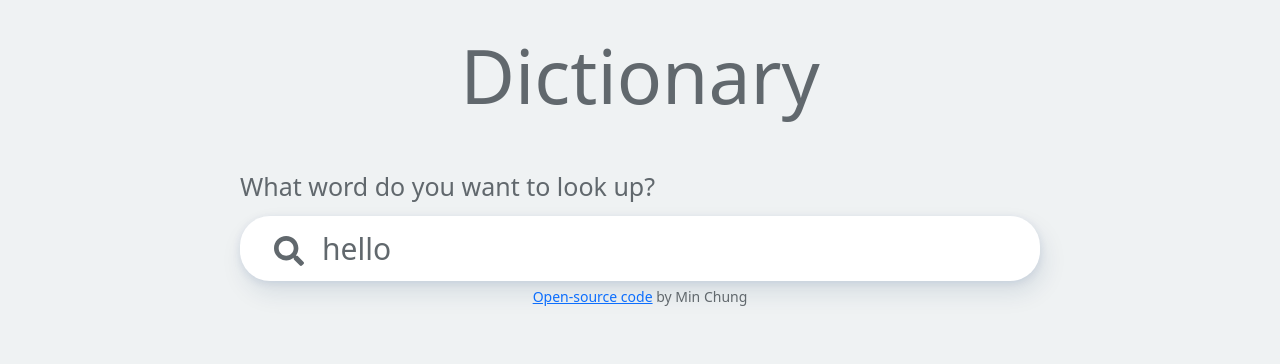
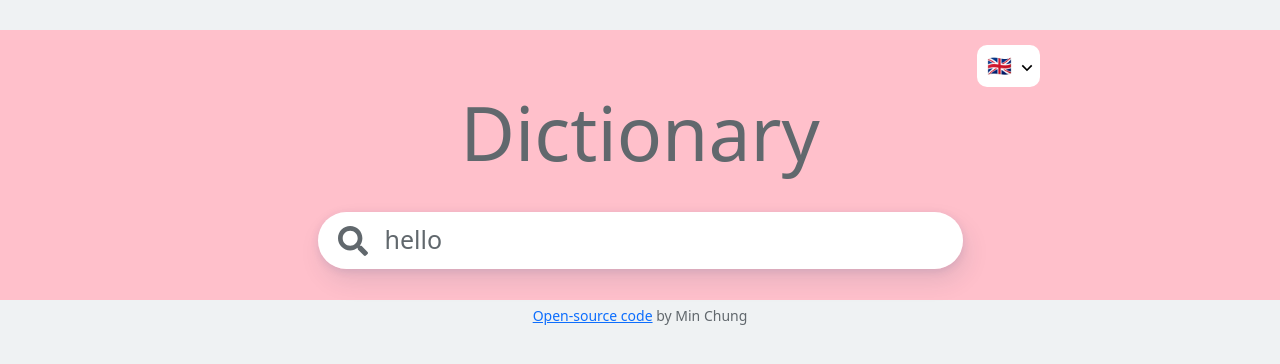
Before and after one commit to m-kchung/dictionary, a React (Create React App) app: page / in a window 1280 px wide. Shown: the top 364 px of the page. Built offline with nearby package versions, Linux system fonts and the light colour scheme; no server answers; the HTML template or start-up script is replaced by a standard one.

Commit message:
Added the option to choose between American vs British English

```diff
--- a/src/Dictionary.css
+++ b/src/Dictionary.css
@@ -1,6 +1,16 @@
-.Dictionary {
+.backgroundTop {
+  background-color: pink;
+  padding-bottom: 40px;
+}
+
+.Dictionary .topSection {
   margin: 0 auto;
-  max-width: 800px;
+  max-width: 700px;
+}
+.searchHeading {
+  font-size: 25px;
+  padding: 0 0 10px;
+  text-align: center;
 }
 .Dictionary h1 {
   font-size: 75px;
@@ -8,43 +18,110 @@
 }
 
 .search {
-  padding: 40px 0 0 0;
+  padding-top: 20px;
+  text-align: center;
 }
 
-.searchSection {
-  text-align: center;
+.searchForm {
+  display: inline;
   box-shadow: 0 2px 8px rgb(0 48 130 / 10%), 4px 12px 24px rgb(4 53 88 / 10%);
-}
-
-.searchHeading {
-  font-size: 25px;
-  padding: 0 0 10px;
-}
-
-.searchBar {
-  border: 0px;
-  outline: none;
-  width: 90%;
-  font-size: 30px;
-  padding: 0 10px;
-  color: #61686d;
-}
-
-.searchSection {
-  align-items: center;
-  padding: 10px;
+  padding: 20px 20px 15px 20px;
   background: #fff;
   border-radius: 30px;
 }
 
+.Dictionary .searchButton {
+  border: none;
+  background-color: transparent;
+}
+.searchBar {
+  border: 0px;
+  outline: none;
+  font-size: 25px;
+  color: #61686d;
+  width: 80%;
+}
+
+.Dictionary form {
+  display: inline;
+}
+
 .searchIcon {
   font-size: 30px;
-  padding: 8px;
+  padding: 0 15px 0 0;
+  color: #61686d;
 }
 .Dictionary section {
   background: #ffffff;
   padding: 30px;
   margin: 20px 0;
   border-radius: 20px;
-  box-shadow: 0 2px 8px rgb(0 48 130 / 10%), 4px 12px 24px rgb(4 53 88 / 10%);
+  box-shadow: 4px 4px 14px rgb(0 48 130 / 10%);
 }
+
+.resultsSection {
+  margin: 0 auto;
+  max-width: 800px;
+}
+
+.Menu {
+  text-align: right;
+  margin: 0 auto;
+  padding-top: 15px;
+  max-width: 800px;
+}
+
+/* Style The Dropdown Button */
+.dropbtn {
+  background-color: rgb(255, 255, 255);
+  font-size: 20px;
+  padding: 6px 3px 6px 10px;
+  text-align: center;
+  border: none;
+  cursor: pointer;
+  border-radius: 10px;
+  line-height: 1.5;
+  transition: color 0.15s ease-in-out, background-color 0.15s ease-in-out,
+    border-color 0.15s ease-in-out, box-shadow 0.15s ease-in-out;
+}
+
+/* The container <div> - needed to position the dropdown content */
+.dropdown {
+  position: relative;
+  display: inline-block;
+}
+
+/* Dropdown Content (Hidden by Default) */
+.dropdown-content {
+  display: none;
+  position: absolute;
+  background-color: #f9f9f9;
+  min-width: 55px;
+  box-shadow: 0px 8px 16px 0px rgba(0, 0, 0, 0.2);
+  z-index: 1;
+  margin: 1px;
+  text-align: left;
+}
+
+/* Links inside the dropdown */
+.dropdown-content a {
+  padding: 8px 16px 8px 12px;
+  text-decoration: none;
+  display: block;
+}
+
+/* Change color of dropdown links on hover */
+.dropdown-content a:hover {
+  background-color: #f1f1f1;
+  text-decoration: none;
+}
+
+/* Show the dropdown menu on hover */
+.dropdown:hover .dropdown-content {
+  display: block;
+}
+
+/* Change the background color of the dropdown button when the dropdown content is shown */
+.dropdown:hover .dropbtn {
+  background-color: #c5ddc6;
+}
--- a/src/Dictionary.js
+++ b/src/Dictionary.js
@@ -4,12 +4,24 @@ import axios from "axios";
 import Results from "./Results";
 import Images from "./Images";
 import { FaSearch } from "react-icons/fa";
+import { RiArrowDownSLine } from "react-icons/ri";
 
 export default function Dictionary(props) {
   const [loaded, setLoaded] = useState(false);
   const [keyword, setKeyword] = useState(props.defaultKeyword);
   const [results, setResults] = useState(null);
   const [images, setImages] = useState("");
+  const [language, setLanguage] = useState("en_GB");
+
+  function setBritishEnglish(event) {
+    event.preventDefault();
+    setLanguage("en_GB");
+  }
+
+  function setAmericanEnglish(event) {
+    event.preventDefault();
+    setLanguage("en_US");
+  }
 
   function handleKeywordChange(event) {
     setKeyword(event.target.value);
@@ -25,7 +37,7 @@ export default function Dictionary(props) {
 
   function search() {
     // API documentation link: https://dictionaryapi.dev/
-    let languageCode = "en_GB";
+    let languageCode = language;
     let apiUrl = `https://api.dictionaryapi.dev/api/v2/entries/${languageCode}/${keyword}`;
     axios.get(apiUrl).then(handleDictionaryResponse);
 
@@ -52,17 +64,33 @@ export default function Dictionary(props) {
     search();
   }
 
-  if (loaded) {
+  if (loaded && language === "en_GB") {
     return (
       <div className="Dictionary">
+        <div className="backgroundTop">
+          <div className="Menu">
+            <div className="dropdown">
+              <button className="dropbtn">
+                🇬🇧 <RiArrowDownSLine />
+              </button>
+              <div className="dropdown-content">
+                <a href="/" onClick={setAmericanEnglish}>
+                  🇺🇸
+                </a>
+              </div>
+            </div>
+          </div>
+
+          <div className="topSection">
+            <div className="searchHeading">
               <h1>Dictionary</h1>
+            </div>
             <div className="search">
-          <div className="searchHeading">What word do you want to look up?</div>
-          <div className="searchSection">
+              <span className="searchForm">
                 <form onSubmit={handleSubmit}>
-              <span className="searchIcon">
+                  <button type="submit" className="searchIcon searchButton">
                     <FaSearch />
-              </span>
+                  </button>
                   <input
                     type="search"
                     placeholder="Search for a word"
@@ -72,14 +100,66 @@ export default function Dictionary(props) {
                     defaultValue={props.defaultKeyword}
                   />
                 </form>
+              </span>
             </div>
           </div>
+        </div>
+        <div className="resultsSection">
           <Results results={results} />
           <Images images={images} keyword={keyword} />
+        </div>
+      </div>
+    );
+  }
+  if (loaded && language === "en_US") {
+    return (
+      <div className="Dictionary">
+        <div className="backgroundTop">
+          <div className="Menu">
+            <div className="dropdown">
+              <button className="dropbtn">
+                🇺🇸 <RiArrowDownSLine />
+              </button>
+              <div className="dropdown-content">
+                <a href="/" onClick={setBritishEnglish}>
+                  🇬🇧
+                </a>
+              </div>
+            </div>
+          </div>
+
+          <div className="topSection">
+            <div className="searchHeading">
+              <h1>Dictionary</h1>
+            </div>
+            <div className="search">
+              <span className="searchForm">
+                <form onSubmit={handleSubmit}>
+                  <button type="submit" className="searchIcon searchButton">
+                    <FaSearch />
+                  </button>
+                  <input
+                    type="search"
+                    placeholder="Search for a word"
+                    autoComplete="off"
+                    onChange={handleKeywordChange}
+                    className="searchBar"
+                    defaultValue={props.defaultKeyword}
+                  />
+                </form>
+              </span>
+            </div>
+          </div>
+        </div>
+        <div className="resultsSection">
+          <Results results={results} />
+          <Images images={images} keyword={keyword} />
+        </div>
       </div>
     );
   } else {
     load();
+
     return "loading";
   }
 }
```
Lines whose indentation alone changed are shown as unchanged.
